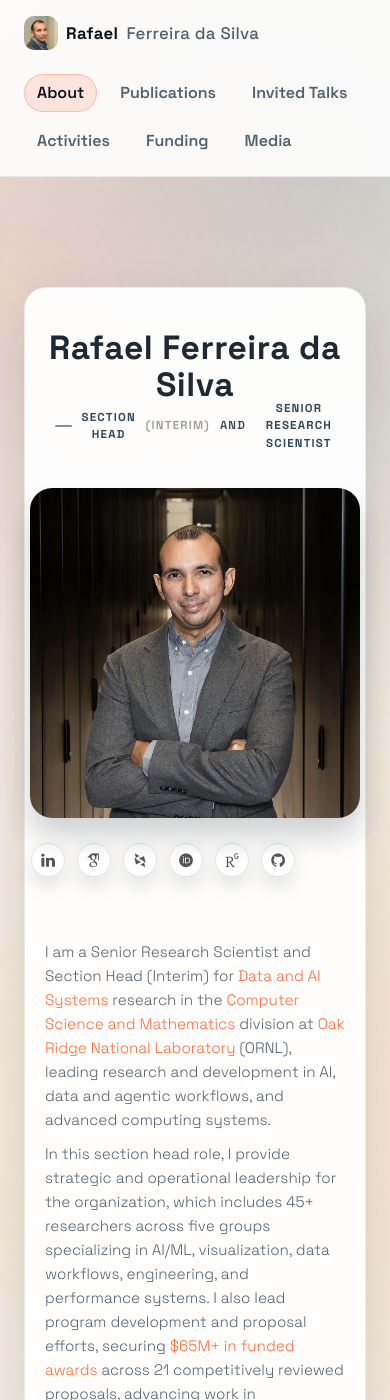
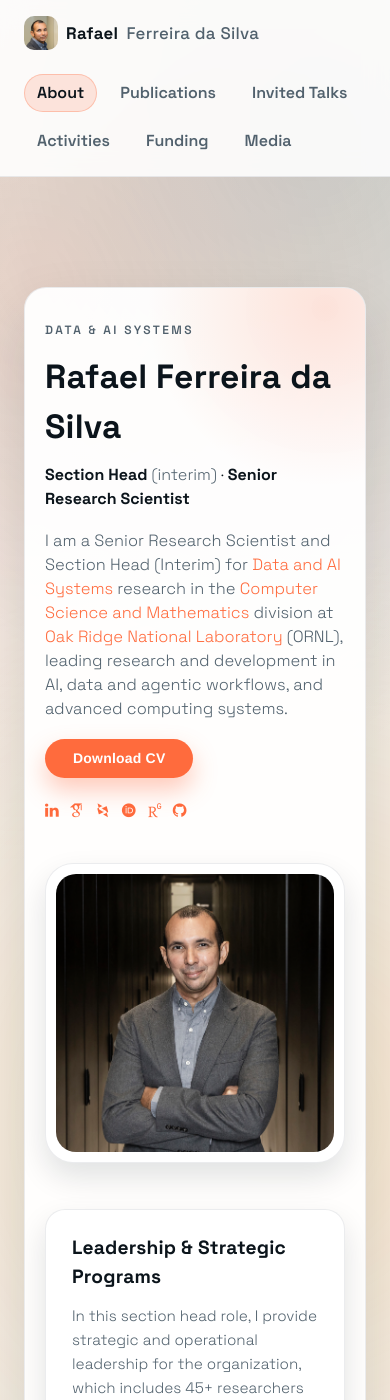
Before and after one commit to rafaelfsilva/rafaelfsilva.github.io, a Jekyll site: the page built from index.html, in a window 390 px wide and 1400 px high. Built offline with Jekyll 4.4.1, drawn with Linux system fonts in a browser that asks for light colours; some web fonts are replaced; some of the changed text lies outside the part shown.

Commit message:
improving website layout

```diff
--- a/_data/funding.yml
+++ b/_data/funding.yml
@@ -13,7 +13,7 @@
     program: Offices of Biological & Environmental Research (BER) and Advanced Scientific Computing Research (ASCR)
 
   - title: "A Testbed for Multi-Agent Autonomous Science: From Lab Bench to Supercomputer"
-    period: 10/2025-09/2027
+    period: 10/2025-09/2026
     amount: "$250,000"
     role: Principal Investigator
     program: Office of Advanced Scientific Computing Research (ASCR)
--- a/_includes/about.html
+++ b/_includes/about.html
@@ -1,6 +1,6 @@
 {% assign cc_count = 0 %}
 {% assign pc_count = 0 %}
-{% assign rg_count = 0 %}
+{% assign funding_total = 0 %}
 {% for n in site.data.activities_chair %}
 {% for e in n.entries %}
 {% assign cc_count = cc_count | plus: 1 %}
@@ -12,36 +12,56 @@
 {% endfor %}
 {% endfor %}
 {% for rg in site.data.funding.doe %}
-{% assign rg_count = rg_count | plus: 1 %}
+{% assign amount_clean = rg.amount | replace: "$", "" | replace: ",", "" | replace: "€", "" | replace: " ", "" %}
+{% assign funding_total = funding_total | plus: amount_clean %}
 {% endfor %}
 {% for rg in site.data.funding.nsf %}
-{% assign rg_count = rg_count | plus: 1 %}
+{% assign amount_clean = rg.amount | replace: "$", "" | replace: ",", "" | replace: "€", "" | replace: " ", "" %}
+{% assign funding_total = funding_total | plus: amount_clean %}
 {% endfor %}
 {% for rg in site.data.funding.darpa %}
-{% assign rg_count = rg_count | plus: 1 %}
+{% assign amount_clean = rg.amount | replace: "$", "" | replace: ",", "" | replace: "€", "" | replace: " ", "" %}
+{% assign funding_total = funding_total | plus: amount_clean %}
 {% endfor %}
 {% for rg in site.data.funding.international %}
-{% assign rg_count = rg_count | plus: 1 %}
+{% assign amount_clean = rg.amount | replace: "$", "" | replace: ",", "" | replace: "€", "" | replace: " ", "" %}
+{% assign funding_total = funding_total | plus: amount_clean %}
 {% endfor %}
+{% assign funding_total_millions = funding_total | times: 0.000001 | round: 1 %}
 
-<section class="page-section" data-id="about-me">
-  <div class="section-inner">
-    <div class="section-title-block">
-      <div class="section-title-wrapper clearfix">
-        <h2 class="section-title">Rafael Ferreira da Silva</h2>
-        <h5 class="section-description">
-          <strong>Section Head </strong><span style="color: #999">(interim)</span> and
+<section class="page-section about-modern" data-id="about-me">
+  <div class="section-inner about-shell">
+    <div class="about-hero">
+      <div class="about-hero-content">
+        <div class="about-eyebrow">Data &amp; AI Systems</div>
+        <h2 class="about-title">Rafael Ferreira da Silva</h2>
+        <p class="about-role">
+          <strong>Section Head</strong> <span>(interim)</span> ·
           <strong>Senior Research Scientist</strong>
-        </h5>
+        </p>
+        <p class="about-intro">
+          I am a Senior Research Scientist and Section Head (Interim) for
+          <a href="https://www.ornl.gov/section/data-ai" target="_blank">Data and AI Systems</a>
+          research in the
+          <a href="https://www.ornl.gov/division/csmd" target="_blank">
+            Computer Science and Mathematics
+          </a>
+          division at
+          <a href="https://www.ornl.gov/" target="_blank">Oak Ridge National Laboratory</a>
+          (ORNL), leading research and development in AI, data and agentic workflows, and
+          advanced computing systems.
+        </p>
+        <div class="about-actions">
+          <a
+            class="button"
+            target="_blank"
+            href="files/cv/RafaelFerreiraDaSilva-cv-2025-01.pdf"
+          >
+            Download CV
+          </a>
+          <!-- <a class="about-link" href="/funding">$65M+ in funded awards</a> -->
         </div>
-    </div>
-
-    <div class="row">
-      <div class="col-sm-6 col-md-6 col-lg-4 subpage-block">
-        <div class="my-photo-block tilt-effect">
-          <img src="assets/images/rafael-frontier.jpg" alt="">
-        </div>
-        <ul class="social-links">
+        <ul class="about-social">
           <li>
             <a
               class="tip social-button"
@@ -104,20 +124,16 @@
           </li>
         </ul>
       </div>
+      <div class="about-hero-media">
+        <div class="about-photo">
+          <img src="assets/images/rafael-frontier.jpg" alt="">
+        </div>
+      </div>
+    </div>
 
-      <div class="col-sm-12 col-md-12 col-lg-8">
-        <p>
-          I am a Senior Research Scientist and Section Head (Interim) for
-          <a href="https://www.ornl.gov/section/data-ai" target="_blank">Data and AI Systems</a>
-          research in the
-          <a href="https://www.ornl.gov/division/csmd" target="_blank">
-            Computer Science and Mathematics
-          </a>
-          division at
-          <a href="https://www.ornl.gov/" target="_blank">Oak Ridge National Laboratory</a>
-          (ORNL), leading research and development in AI, data and agentic workflows, and
-          advanced computing systems.
-        </p>
+    <div class="about-story">
+      <div class="about-story-block">
+        <h3>Leadership &amp; Strategic Programs</h3>
         <p>
           In this section head role, I provide strategic and operational leadership for
           the organization, which includes 45+ researchers across five groups
@@ -144,6 +160,9 @@
           AI, advanced automation, and robotics to transform laboratory environments and
           experimental workflows.
         </p>
+      </div>
+      <div class="about-story-block">
+        <h3>Systems Research &amp; Community</h3>
         <p>
           My research sits at the intersection of advanced distributed systems and
           scientific innovation, spanning scientific workflows, agentic workflows and
@@ -175,21 +194,12 @@
           </a>
           (NCCS). I am a Senior Member of IEEE and ACM.
         </p>
-        <div class="download-cv-block">
-          <a
-            class="button"
-            target="_blank"
-            href="files/cv/RafaelFerreiraDaSilva-cv-2025-01.pdf"
-          >
-            Download CV
-          </a>
-        </div>
-        <p>&nbsp;</p>
       </div>
     </div>
 
-    <div class="block-title">
+    <div class="about-section-head">
       <h3>Professional Facts</h3>
+      <p class="section-lede">A snapshot of scholarship, service, and funded impact.</p>
     </div>
     <div class="facts-grid">
       <div class="facts-item">
@@ -224,19 +234,19 @@
           <i class="pe-7s-icon pe-7s-graph1"></i>
         </div>
         <div class="facts-meta">
-          <h4>Research grants</h4>
-          <span class="facts-value">{{ rg_count }}</span>
+          <h4>Total Awarded Funding</h4>
+          <span class="facts-value">${{ funding_total_millions }}M</span>
         </div>
       </div>
     </div>
 
-    <div class="block-title">
+    <div class="about-section-head">
       <h3>Research Projects</h3>
-    </div>
       <p class="section-lede">
         Flagship initiatives with measurable impact across the workflows and
         cyberinfrastructure communities.
       </p>
+    </div>
     <div class="project-grid">
       {% for item in site.data.research_projects %}
       <a href="{{ item.url }}" class="project-card" target="_blank">
@@ -252,10 +262,12 @@
       {% endfor %}
     </div>
 
-    <div class="block-title">
+    <div class="about-contact">
+      <div class="about-contact-card">
+        <div class="about-section-head">
           <h3>Get in Touch</h3>
+          <p class="section-lede">Open to collaborations, invited talks, and research partnerships.</p>
         </div>
-    <p class="section-lede">Open to collaborations, invited talks, and research partnerships.</p>
         <div class="contact-grid">
           <div class="contact-item">
             <div class="contact-label">Office</div>
@@ -274,6 +286,8 @@
             </div>
           </div>
         </div>
+      </div>
+    </div>
 
     {% include footer.html %}
   </div>
--- a/assets/css/main.css
+++ b/assets/css/main.css
@@ -2534,32 +2534,184 @@
 .section-lede {
   color: var(--muted);
   font-size: 1em;
-  margin: 0 0 18px;
+  margin: 0 0 26px;
+}
+
+.about-modern .section-inner {
+  padding: 64px 70px 56px;
+  position: relative;
+  overflow: hidden;
+}
+
+.about-modern .section-inner::before,
+.about-modern .section-inner::after {
+  content: "";
+  position: absolute;
+  border-radius: 999px;
+  pointer-events: none;
+}
+
+.about-modern .section-inner::before {
+  width: 360px;
+  height: 360px;
+  top: -160px;
+  right: -140px;
+  background: radial-gradient(circle, rgba(255, 107, 61, 0.18), transparent 70%);
+}
+
+.about-modern .section-inner::after {
+  width: 420px;
+  height: 420px;
+  bottom: -180px;
+  left: -160px;
+  background: radial-gradient(circle, rgba(15, 76, 92, 0.18), transparent 70%);
+}
+
+.about-hero {
+  display: grid;
+  grid-template-columns: minmax(0, 1.2fr) minmax(0, 0.8fr);
+  gap: 40px;
+  align-items: center;
+  position: relative;
+  z-index: 1;
+  margin-bottom: 46px;
+}
+
+.about-eyebrow {
+  font-size: 0.75em;
+  text-transform: uppercase;
+  letter-spacing: 2.4px;
+  font-weight: 600;
+  color: var(--muted);
+  margin-bottom: 10px;
+}
+
+.about-title {
+  font-size: 2.6em;
+  margin-bottom: 10px;
+}
+
+.about-role {
+  font-size: 1em;
+  margin-bottom: 18px;
+  color: var(--ink);
+}
+
+.about-role span {
+  color: var(--muted);
+}
+
+.about-intro {
+  font-size: 1.02em;
+  color: var(--muted);
+  margin-bottom: 18px;
+}
+
+.about-actions {
+  display: flex;
+  flex-wrap: wrap;
+  align-items: center;
+  gap: 14px 18px;
+  margin-bottom: 18px;
+}
+
+.about-link {
+  font-weight: 600;
+  color: var(--ink);
+  border-bottom: 2px solid var(--accent);
+  padding-bottom: 2px;
+}
+
+.about-link:hover {
+  color: var(--accent-strong);
+  border-bottom-color: var(--accent-strong);
+}
+
+.about-social {
+  list-style: none;
+  display: flex;
+  flex-wrap: wrap;
+  gap: 10px;
+  padding: 0;
+  margin: 0;
+}
+
+.about-hero-media {
+  display: flex;
+  justify-content: center;
+}
+
+.about-photo {
+  padding: 10px;
+  border-radius: 28px;
+  background: var(--surface);
+  border: 1px solid rgba(12, 24, 37, 0.08);
+  box-shadow: var(--shadow-soft);
+}
+
+.about-photo img {
+  display: block;
+  width: 100%;
+  height: auto;
+  border-radius: 20px;
+}
+
+.about-story {
+  display: grid;
+  grid-template-columns: repeat(2, minmax(0, 1fr));
+  gap: 26px;
+  position: relative;
+  z-index: 1;
+  margin-bottom: 50px;
+}
+
+.about-story-block {
+  background: var(--surface);
+  border: 1px solid rgba(12, 24, 37, 0.08);
+  border-radius: 20px;
+  padding: 24px 26px;
+  box-shadow: var(--shadow-soft);
+}
+
+.about-story-block h3 {
+  margin-bottom: 12px;
+  font-size: 1.2em;
+}
+
+.about-section-head {
+  position: relative;
+  z-index: 1;
+  margin-bottom: 20px;
 }
 
 .facts-grid {
   display: grid;
   grid-template-columns: repeat(auto-fit, minmax(220px, 1fr));
-  gap: 14px 28px;
-  margin-bottom: 50px;
+  gap: 22px 28px;
+  margin-bottom: 70px;
 }
 
 .facts-item {
   display: grid;
-  grid-template-columns: auto 1fr;
-  align-items: center;
   gap: 12px;
-  padding: 10px 0;
-  border-bottom: 1px solid rgba(12, 24, 37, 0.08);
+  padding: 20px 22px;
+  border-radius: 18px;
+  background: var(--surface);
+  border: 1px solid rgba(12, 24, 37, 0.1);
+  box-shadow: 0 14px 26px rgba(12, 24, 37, 0.08);
+  position: relative;
 }
 
 .facts-icon {
-  width: 34px;
-  height: 34px;
+  width: 40px;
+  height: 40px;
   display: grid;
   place-items: center;
   color: var(--accent);
-  font-size: 1.2em;
+  font-size: 1.35em;
+  border-radius: 12px;
+  border: 1px solid rgba(12, 24, 37, 0.12);
+  background: var(--surface);
 }
 
 .facts-meta h4 {
@@ -2568,30 +2720,38 @@
   color: var(--muted);
   font-weight: 600;
   text-transform: uppercase;
-  letter-spacing: 1px;
+  letter-spacing: 1.6px;
 }
 
 .facts-value {
   font-family: "Space Grotesk", "PT Sans", sans-serif;
-  font-size: 2em;
+  font-size: 2.2em;
   color: var(--ink);
 }
 
 .project-grid {
   display: grid;
   grid-template-columns: repeat(auto-fit, minmax(260px, 1fr));
-  gap: 18px 32px;
-  margin-bottom: 50px;
+  gap: 24px 28px;
+  margin-bottom: 70px;
 }
 
 .project-card {
   display: grid;
   grid-template-columns: auto 1fr;
-  gap: 16px;
-  padding: 12px 0 18px;
-  border-bottom: 1px solid rgba(12, 24, 37, 0.08);
+  gap: 18px;
+  padding: 22px 24px;
+  border-radius: 18px;
+  background: var(--surface);
+  border: 1px solid rgba(12, 24, 37, 0.1);
   color: inherit;
-  transition: color 0.2s ease;
+  box-shadow: 0 12px 24px rgba(12, 24, 37, 0.08);
+  transition: transform 0.2s ease, box-shadow 0.2s ease, color 0.2s ease;
+}
+
+.project-card:hover {
+  transform: translateY(-4px);
+  box-shadow: 0 18px 30px rgba(12, 24, 37, 0.12);
 }
 
 .project-card:hover .project-name {
@@ -2603,12 +2763,13 @@
 }
 
 .project-icon {
-  width: 42px;
-  height: 42px;
+  width: 40px;
+  height: 40px;
   display: grid;
   place-items: center;
   border-radius: 12px;
-  background: rgba(12, 24, 37, 0.04);
+  border: 1px solid rgba(12, 24, 37, 0.12);
+  background: var(--surface);
 }
 
 .project-icon img {
@@ -2618,24 +2779,71 @@
 
 .project-name {
   font-weight: 600;
-  text-transform: uppercase;
-  letter-spacing: 1.4px;
-  font-size: 0.72em;
+  letter-spacing: 0.6px;
+  font-size: 0.9em;
   color: var(--muted);
   margin-bottom: 6px;
 }
 
 .project-metric {
   font-family: "Space Grotesk", "PT Sans", sans-serif;
-  font-size: 2em;
+  font-size: 2.2em;
   color: var(--ink);
   margin-bottom: 6px;
 }
 
 .project-meta p {
-  margin: 0;
+  margin: 6px 0 0;
   color: var(--muted);
   font-size: 0.9em;
+}
+
+.about-contact-card {
+  background: var(--surface);
+  border: 1px solid rgba(12, 24, 37, 0.1);
+  border-radius: 22px;
+  padding: 28px 30px;
+  box-shadow: var(--shadow-soft);
+  position: relative;
+  z-index: 1;
+}
+
+.about-contact-card .contact-grid {
+  grid-template-columns: minmax(0, 1fr);
+  margin-bottom: 0;
+}
+
+@media only screen and (max-width: 991px) {
+  .about-modern .section-inner {
+    padding: 54px 42px 48px;
+  }
+
+  .about-hero {
+    grid-template-columns: 1fr;
+  }
+
+  .about-hero-media {
+    justify-content: flex-start;
+  }
+
+  .about-story {
+    grid-template-columns: 1fr;
+  }
+}
+
+@media only screen and (max-width: 768px) {
+  .about-modern .section-inner {
+    padding: 46px 28px 40px;
+  }
+
+  .about-title {
+    font-size: 2.1em;
+  }
+
+  .facts-grid,
+  .project-grid {
+    grid-template-columns: 1fr;
+  }
 }
 
 .activities-submenu {
```
Also changed, not shown: _data/invited_talks.yml (+7 -0 lines). Lines whose indentation alone changed are shown as unchanged.
